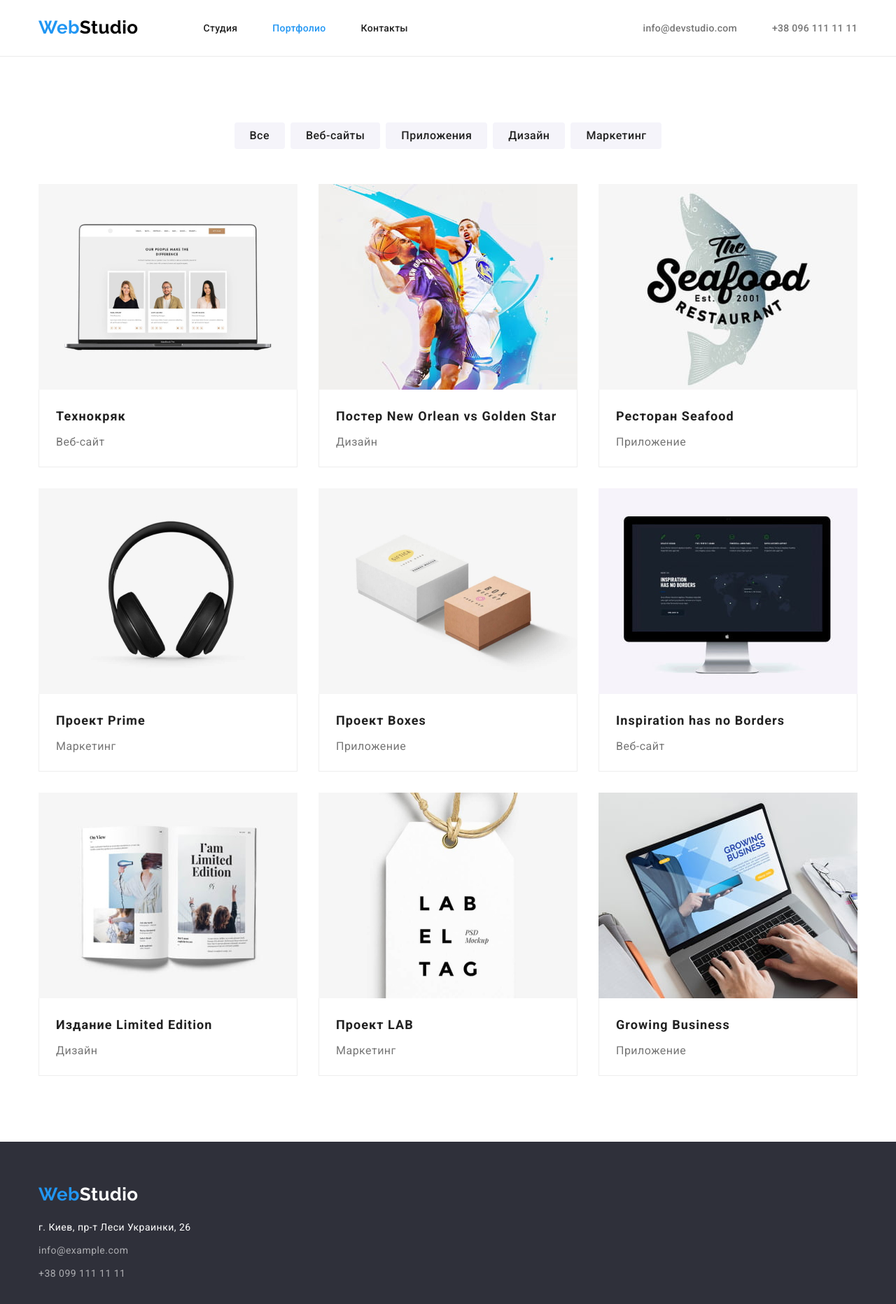
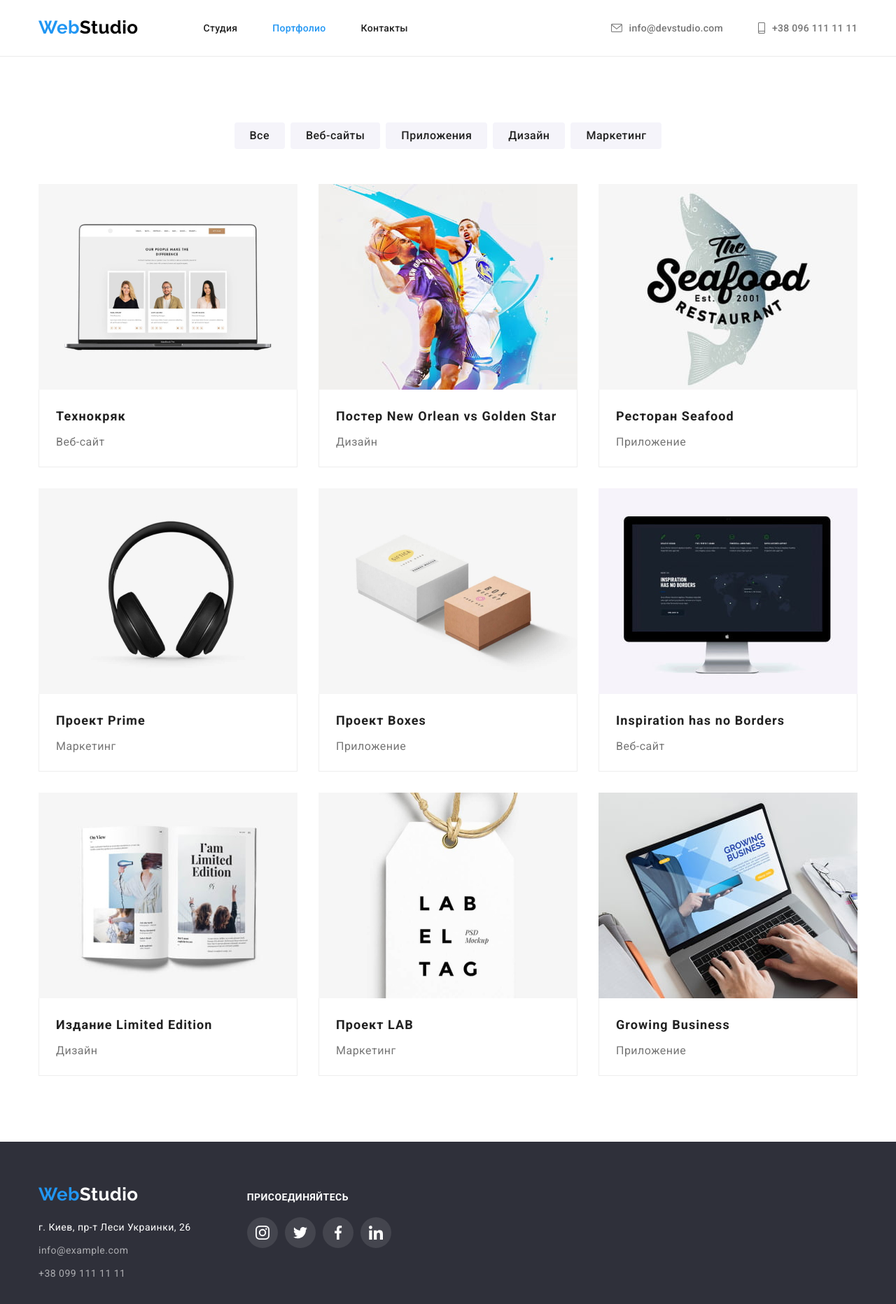
Before and after one commit to viamur/goit-markup-hw-04, a plain HTML site: page portfolio.html in a window 1280 px wide. Shown: the whole page at 70% size. Drawn offline with nearby package versions, Linux system fonts and the light colour scheme.

Commit message:
проверено на валидаторе

```diff
--- a/css/styles.css
+++ b/css/styles.css
@@ -157,7 +157,7 @@ img {
   background-color: #2f303a;
   background-image: linear-gradient(var(--bcg-hero), var(--bcg-hero)), url('../images/bgc-img.jpg');
   background-repeat: no-repeat;
-  background-size: 1600px auto;
+  background-size: 1600px;
 }
 .section-hero .title {
   width: 696px;
@@ -438,6 +438,8 @@ img {
 .btn:focus {
   background-color: var(--active-color);
   color: var(--white-color);
+  box-shadow: 0px 3px 1px rgba(0, 0, 0, 0.1), 0px 1px 2px rgba(0, 0, 0, 0.08),
+    0px 2px 2px rgba(0, 0, 0, 0.12);
 }
 
 /* карточки товара */
@@ -471,3 +473,8 @@ img {
   font-size: 16px;
   line-height: 1.88;
 }
+.card-link:hover,
+.card-link:focus {
+  box-shadow: 0px 1px 1px rgba(0, 0, 0, 0.12), 0px 4px 4px rgba(0, 0, 0, 0.06),
+    1px 4px 6px rgba(0, 0, 0, 0.16);
+}
--- a/portfolio.html
+++ b/portfolio.html
@@ -24,13 +24,27 @@
                 <a href="./index.html" class="logo"><span>Web</span>Studio</a>
                 <ul class="site-nav list">
                     <li class="item"><a href="./index.html" class="link">Студия</a></li>
-                    <li class="item"><a href="./portfolio.html" class="link active">Портфолио</a></li>
+                    <li class="item"><a href="./portfolio.html" class="link  active">Портфолио</a></li>
                     <li class="item"><a href="" class="link">Контакты </a></li>
                 </ul>
             </nav>
             <ul class="auth-nav list">
-                <li class="item"><a href="mailto:info@devstudio.com" class="link">info@devstudio.com</a></li>
-                <li class="item"><a href="tel:+380961111111" class="link">+38 096 111 11 11</a></li>
+                <li class="item">
+                    <a href="mailto:info@devstudio.com" class="link">
+                        <svg width="16" height="12" class="auth-svg">
+                            <use href="./images/icons.svg#icon-mail" />
+                        </svg>
+                        info@devstudio.com
+                    </a>
+                </li>
+                <li class="item">
+                    <a href="tel:+380961111111" class="link">
+                        <svg width="10" height="16" class="auth-svg">
+                            <use href="./images/icons.svg#icon-phone" />
+                        </svg>
+                        +38 096 111 11 11
+                    </a>
+                </li>
             </ul>
         </div>
     </header>
@@ -52,69 +66,87 @@
                 <!-- Карточки портфолио -->
                 <ul class="list card">
                     <li>
-                        <img src="./images/img1.jpg" alt="экран монитора с веб-страницей" width="370" height="294">
+                        <a href="" class="card-link"><img src="./images/img1.jpg" alt="экран монитора с веб-страницей"
+                                width="370" height="294">
                             <div class="text">
                                 <h2>Технокряк</h2>
                                 <p>Веб-сайт</p>
                             </div>
+                        </a>
                     </li>
                     <li>
+                        <a href="" class="card-link">
                             <img src="./images/img2.jpg" alt="постер с изображением двух баскетболистов" width="370"
                                 height="294">
                             <div class="text">
                                 <h2>Постер New Orlean vs Golden Star</h2>
                                 <p>Дизайн</p>
                             </div>
+                        </a>
                     </li>
                     <li>
+                        <a href="" class="card-link">
                             <img src="./images/img3.jpg" alt="логотип ресторана" width="370" height="294">
                             <div class="text">
                                 <h2>Ресторан Seafood</h2>
                                 <p>Приложение</p>
                             </div>
+                        </a>
                     </li>
                     <li>
+                        <a href="" class="card-link">
                             <img src="./images/img4.jpg" alt="наушники" width="370" height="294">
                             <div class="text">
                                 <h2>Проект Prime</h2>
                                 <p>Маркетинг</p>
                             </div>
+                        </a>
                     </li>
                     <li>
+                        <a href="" class="card-link">
                             <img src="./images/img5.jpg" alt="изображены две коробки" width="370" height="294">
                             <div class="text">
                                 <h2>Проект Boxes</h2>
                                 <p>Приложение</p>
                             </div>
+                        </a>
                     </li>
                     <li>
+                        <a href="" class="card-link">
                             <img src="./images/img6.jpg" alt="монитор с веб страницей" width="370" height="294">
                             <div class="text">
                                 <h2>Inspiration has no Borders</h2>
                                 <p>Веб-сайт</p>
                             </div>
+                        </a>
                     </li>
                     <li>
+                        <a href="" class="card-link">
                             <img src="./images/img7.jpg" alt="журнал" width="370" height="294">
                             <div class="text">
                                 <h2>Издание Limited Edition</h2>
                                 <p>Дизайн</p>
                             </div>
+                        </a>
                     </li>
                     <li>
+                        <a href="" class="card-link">
                             <img src="./images/img8.jpg" alt="бирка проекта" width="370" height="294">
                             <div class="text">
                                 <h2>Проект LAB</h2>
                                 <p>Маркетинг</p>
                             </div>
+                        </a>
                     </li>
                     <li>
+                        <a href="" class="card-link">
                             <img src="./images/img9.jpg" alt="компьютер на мониторе которого приложение" width="370"
                                 height="294">
                             <div class="text">
                                 <h2>Growing Business</h2>
                                 <p>Приложение</p>
                             </div>
+                        </a>
                     </li>
                 </ul>
             </div>
@@ -123,7 +155,8 @@
 
     <!-- footer -->
     <footer class="footer">
-        <div class="container">
+        <div class="container footer-div">
+            <div class="footer-one">
                 <a href="./index.html" class="logo"><span>Web</span>Studio</a>
                 <address>
                     <ul class="list">
@@ -136,6 +169,40 @@
                     </ul>
                 </address>
             </div>
+            <div class="footer-two">
+                <h3 class="title">присоединяйтесь</h3>
+                <ul class="soc-list">
+                    <li class="soc-item">
+                        <a href="" class="soc-link">
+                            <svg width="20" height="20" class="soc-svg">
+                                <use href="./images/icons.svg#icon-instagram" />
+                            </svg>
+                        </a>
+                    </li>
+                    <li class="soc-item">
+                        <a href="" class="soc-link">
+                            <svg width="20" height="20" class="soc-svg">
+                                <use href="./images/icons.svg#icon-twitter" />
+                            </svg>
+                        </a>
+                    </li>
+                    <li class="soc-item">
+                        <a href="" class="soc-link">
+                            <svg width="20" height="20" class="soc-svg">
+                                <use href="./images/icons.svg#icon-facebook" />
+                            </svg>
+                        </a>
+                    </li>
+                    <li class="soc-item">
+                        <a href="" class="soc-link">
+                            <svg width="20" height="20" class="soc-svg">
+                                <use href="./images/icons.svg#icon-linkedin" />
+                            </svg>
+                        </a>
+                    </li>
+                </ul>
+            </div>
+        </div>
     </footer>
 </body>
 
```
Lines whose indentation alone changed are shown as unchanged.
